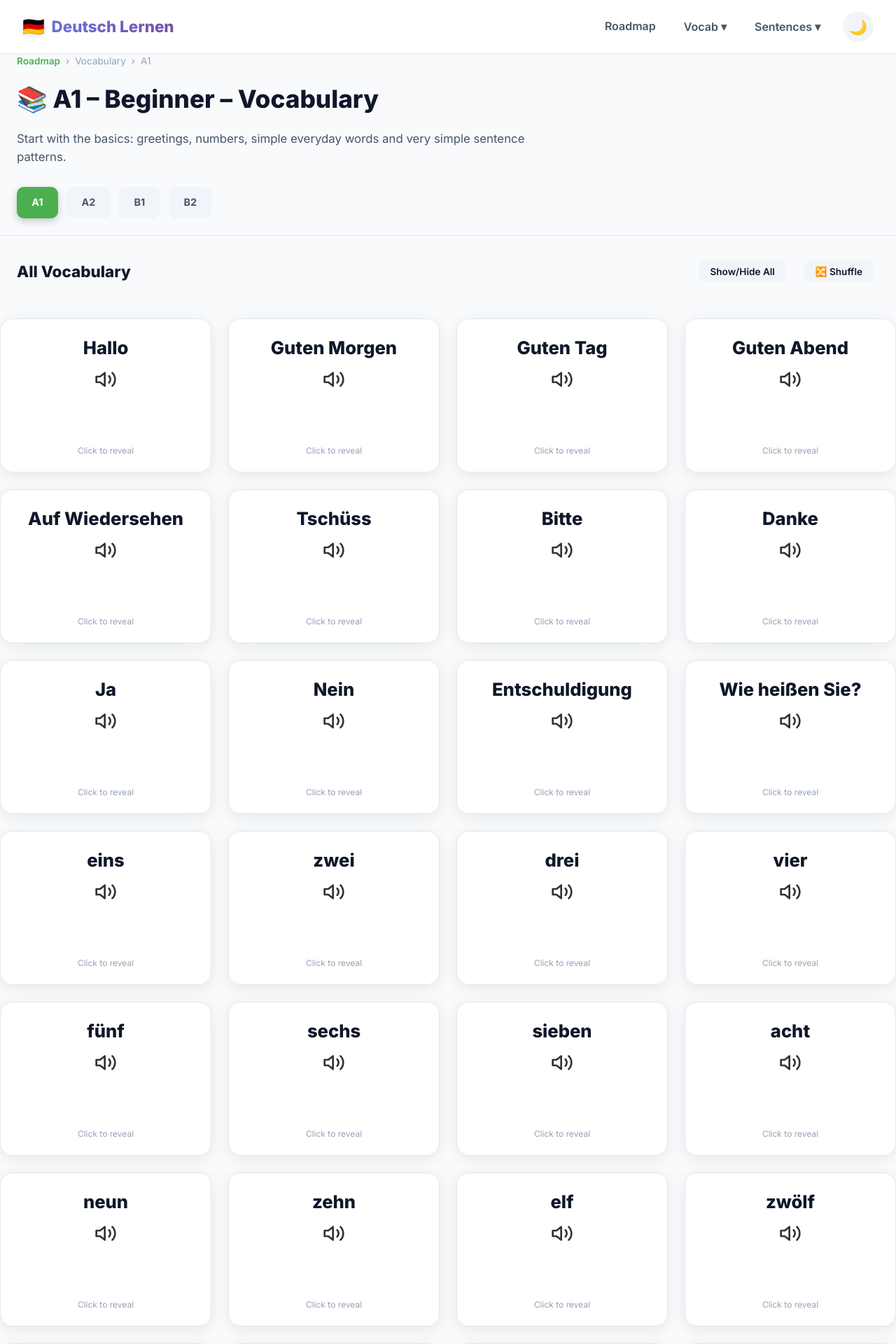
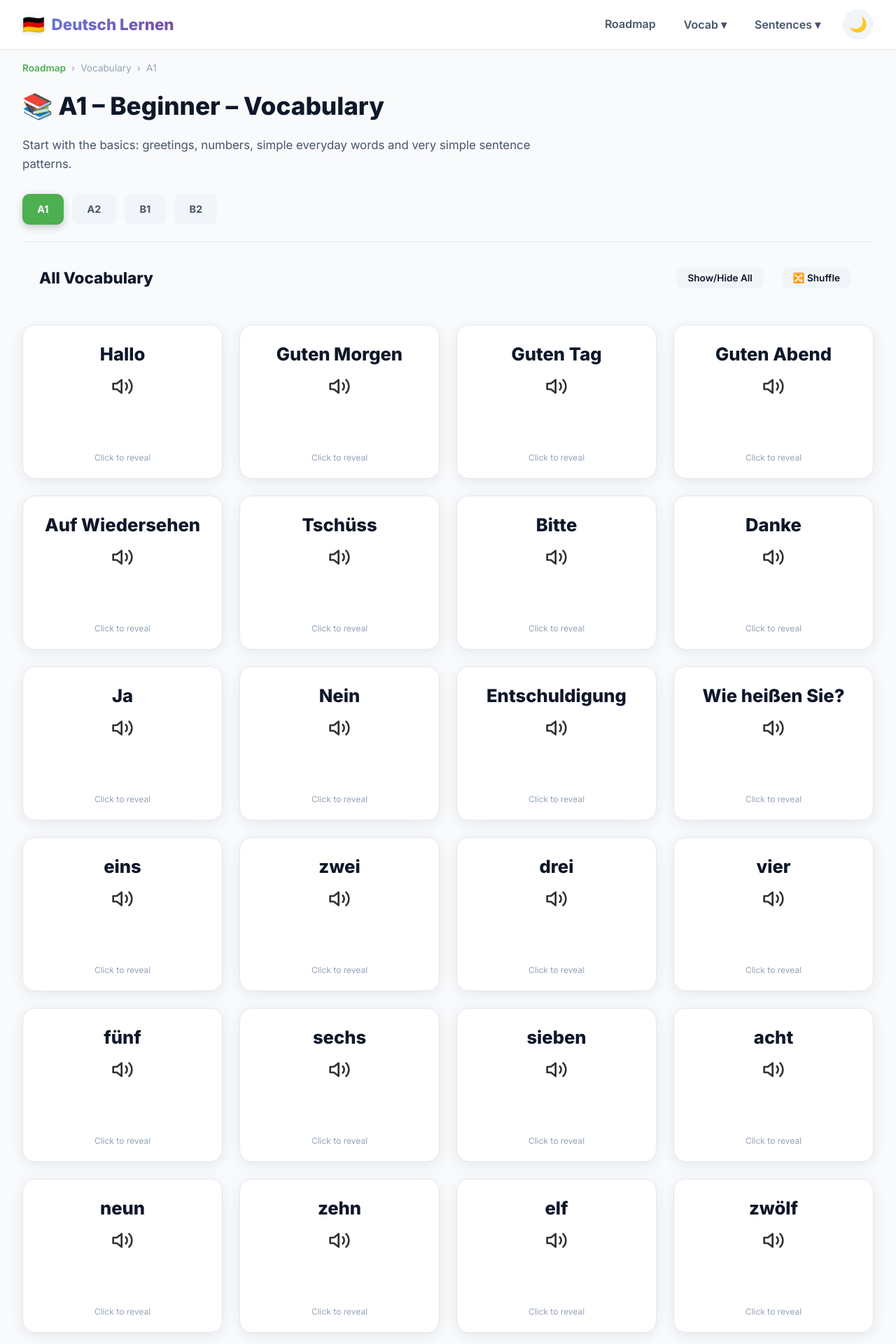
Before and after one commit to mann13072/german_l, a Flask app: page /vocab/a1 in a window 1280 px wide. Shown: the top 1920 px of the page at 70% size. Run offline with Flask 3, Linux system fonts and the light colour scheme.

Commit message:
Standardize layout container for navbar and content alignment

```diff
--- a/static/css/style.css
+++ b/static/css/style.css
@@ -53,16 +53,38 @@ a { color: inherit; text-decoration: none; transition: color 0.2s ease; }
 button { cursor: pointer; font-family: inherit; border: none; outline: none; }
 input { font-family: inherit; outline: none; }
 
+/* ===== MAIN LAYOUT CONTAINER ===== */
+.layout-container {
+    max-width: 1280px; /* Tailwind's max-w-7xl */
+    margin-left: auto;
+    margin-right: auto;
+    padding-left: 1rem;
+    padding-right: 1rem;
+    width: 100%;
+}
+
+@media (min-width: 768px) {
+    .layout-container {
+        padding-left: 2rem;
+        padding-right: 2rem;
+    }
+}
+
 /* ===== NAVBAR ===== */
 .navbar {
-    display: flex; align-items: center; justify-content: space-between;
-    padding: 1rem 2rem;
     background: var(--navbar-bg);
     backdrop-filter: var(--navbar-blur);
     -webkit-backdrop-filter: var(--navbar-blur);
     box-shadow: 0 1px 3px rgba(0, 0, 0, 0.1);
     position: sticky; top: 0; z-index: 100;
     transition: all 0.3s ease;
+    padding: 0.8rem 0; /* Vertical padding only */
+}
+
+.navbar-inner {
+    display: flex;
+    align-items: center;
+    justify-content: space-between;
 }
 .nav-brand {
     display: flex; align-items: center; gap: 0.6rem;
@@ -267,9 +289,45 @@ input { font-family: inherit; outline: none; }
 }
 .btn-sm::before { display: none; }
 
+/* ===== MAIN LAYOUT CONTAINER ===== */
+.layout-container {
+    max-width: 1280px; /* Tailwind's max-w-7xl */
+    margin-left: auto;
+    margin-right: auto;
+    padding-left: 1rem;
+    padding-right: 1rem;
+    width: 100%;
+}
+
+@media (min-width: 768px) {
+    .layout-container {
+        padding-left: 2rem;
+        padding-right: 2rem;
+    }
+}
+
+/* ===== NAVBAR ===== */
+.navbar {
+    background: var(--navbar-bg);
+    backdrop-filter: var(--navbar-blur);
+    -webkit-backdrop-filter: var(--navbar-blur);
+    box-shadow: 0 1px 3px rgba(0, 0, 0, 0.1);
+    position: sticky; top: 0; z-index: 100;
+    transition: all 0.3s ease;
+    padding: 0.8rem 0; /* Vertical padding only */
+}
+
+.navbar-inner {
+    display: flex;
+    align-items: center;
+    justify-content: space-between;
+}
+
 /* ===== PAGE HEADER ===== */
 .page-header {
-    margin-bottom: 2rem; padding: 0 1.5rem 1.5rem; border-bottom: 1px solid var(--border-color);
+    margin-bottom: 2rem;
+    padding: 1rem 0 1.5rem;
+    border-bottom: 1px solid var(--border-color);
 }
 .breadcrumb {
     font-size: 0.85rem; color: var(--text-muted); margin-bottom: 0.8rem;
--- a/templates/base.html
+++ b/templates/base.html
@@ -19,6 +19,7 @@
 </head>
 <body>
     <nav class="navbar">
+        <div class="layout-container navbar-inner">
             <a href="/" class="nav-brand">
                 <span class="nav-flag">🇩🇪</span>
                 <span>Deutsch Lernen</span>
@@ -46,6 +47,7 @@
                 <button class="theme-toggle" onclick="toggleTheme()" title="Toggle dark mode">🌙</button>
             </div>
             <button class="mobile-menu-btn" onclick="toggleMobileMenu()">☰</button>
+        </div>
     </nav>
     <div class="mobile-menu" id="mobileMenu">
         <a href="/">🗺️ Roadmap</a>
@@ -63,7 +65,7 @@
 
     <div id="globalError" class="global-error" style="display:none;" role="alert"></div>
 
-    <div id="app-content">
+    <div id="app-content" class="layout-container">
         {% block content %}{% endblock %}
     </div>
 
```
Lines whose indentation alone changed are shown as unchanged.
